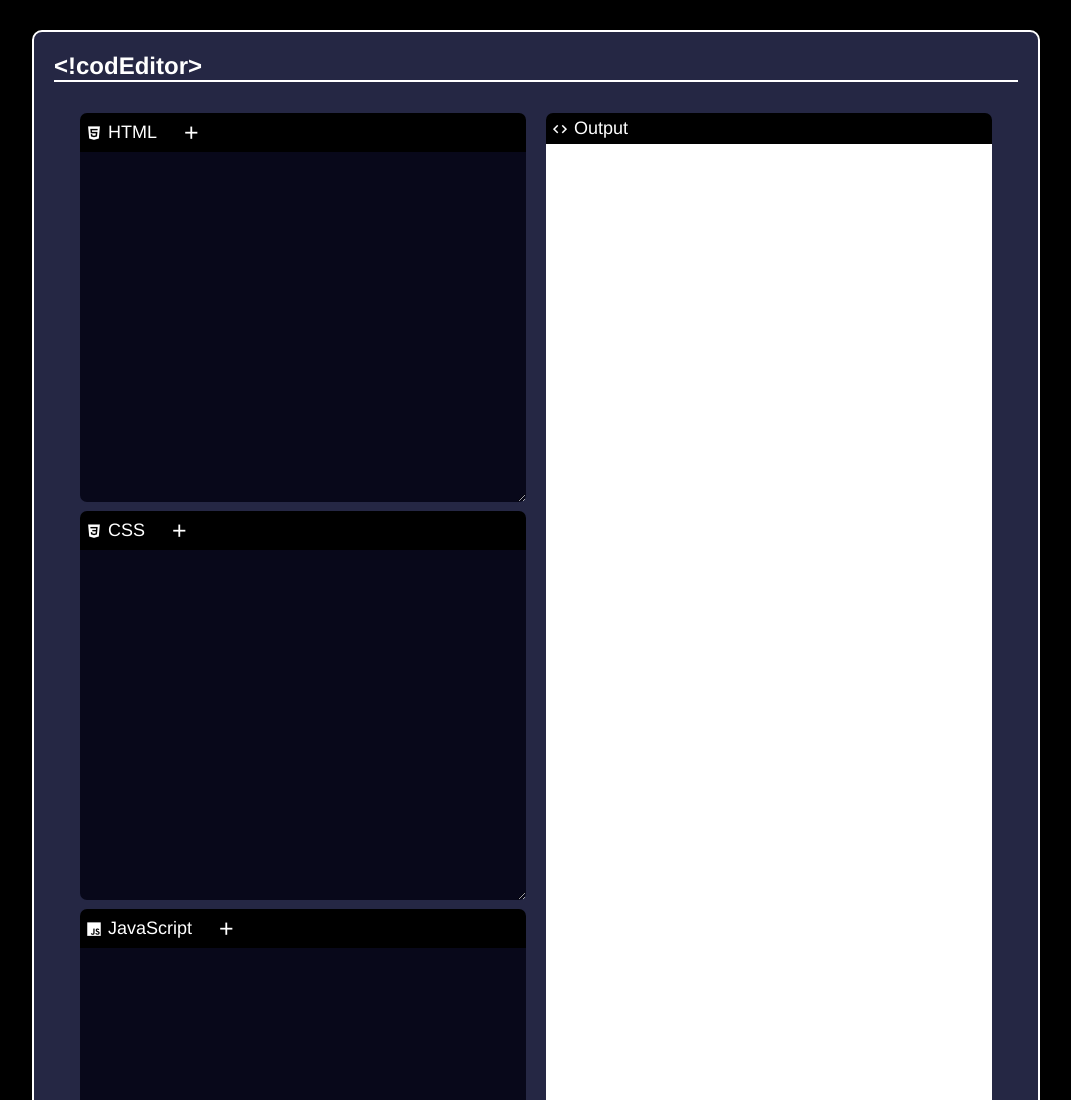
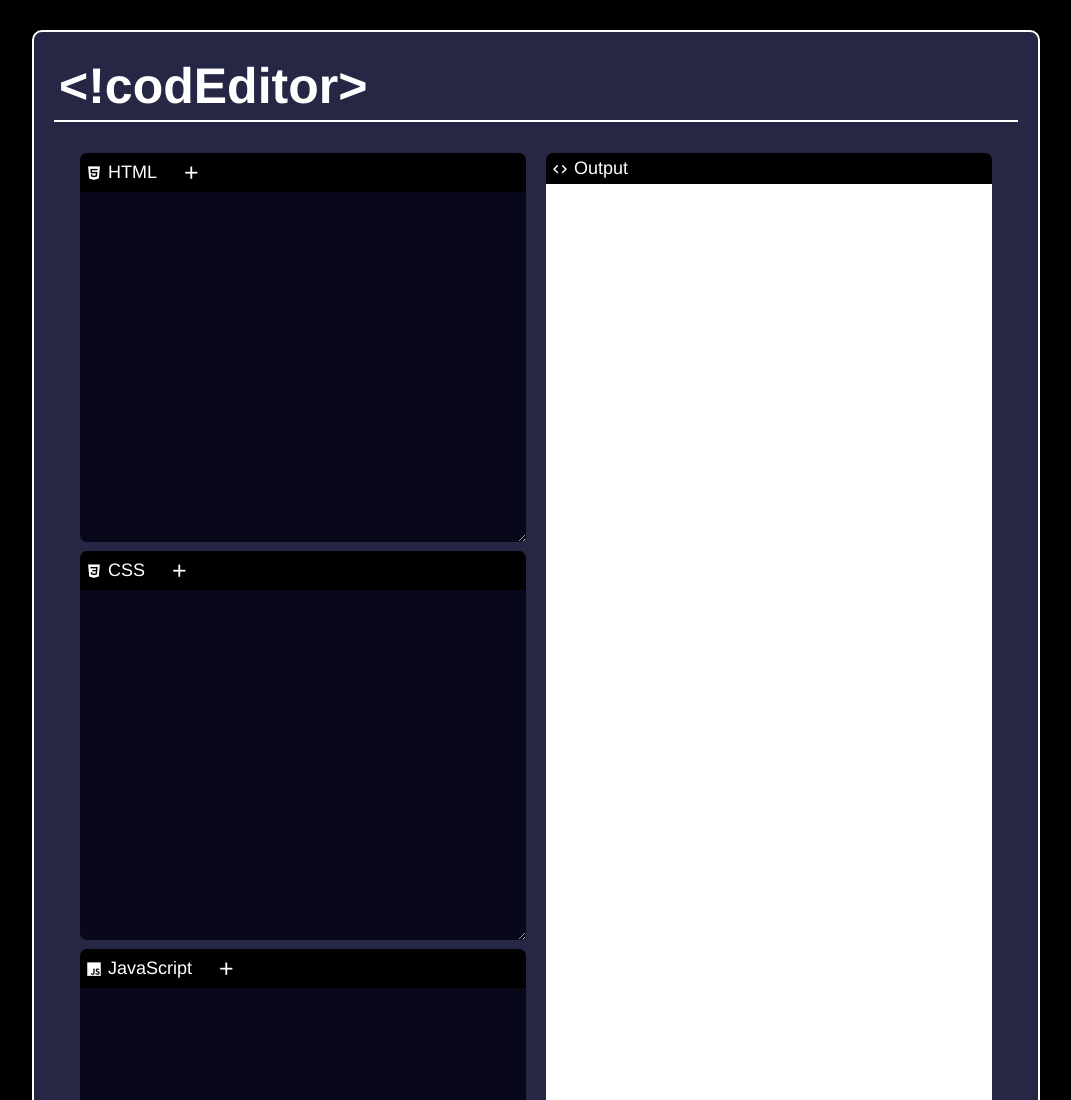
Before and after one commit to Pawanraj2004/codEditor, a plain HTML site: page index.html in a window 1280 px wide. Shown: the top 1100 px of the page, without its empty margins (104-1175 px from the left). Drawn offline with nearby package versions, Linux system fonts and the light colour scheme.

Commit message:
Update style.css

```diff
--- a/style.css
+++ b/style.css
@@ -24,15 +24,9 @@ body {
     margin-top: 20px;
 }
 
-.container img {
-    mix-blend-mode: color-burn;
-    height: 70px;
-    border-top-left-radius: 10px;
-    margin: 10px;
-}
-
-.container img:hover {
-    cursor: pointer;
+h1{
+    padding:5px;
+    font-size:50px;
 }
 
 .coding {
```
